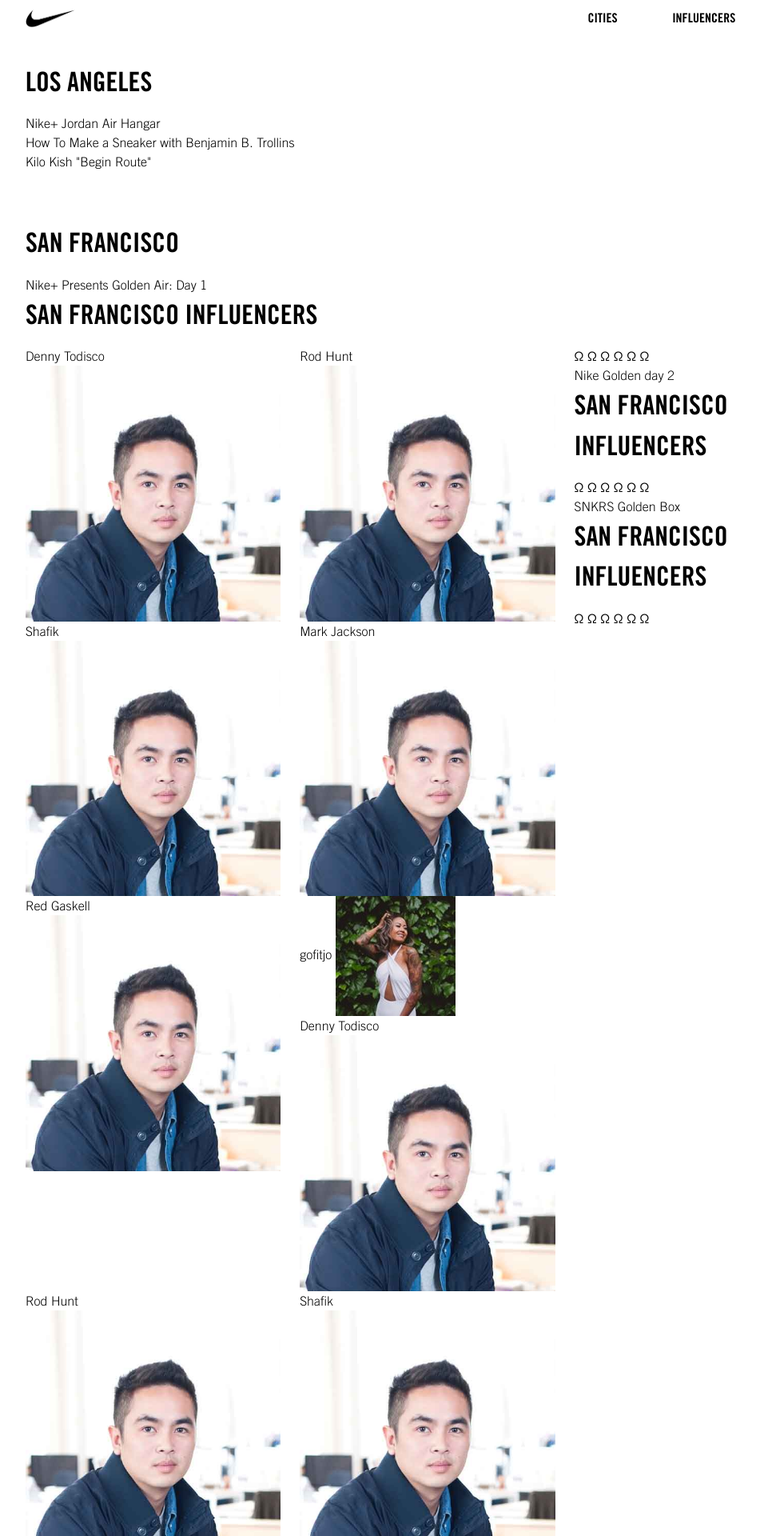
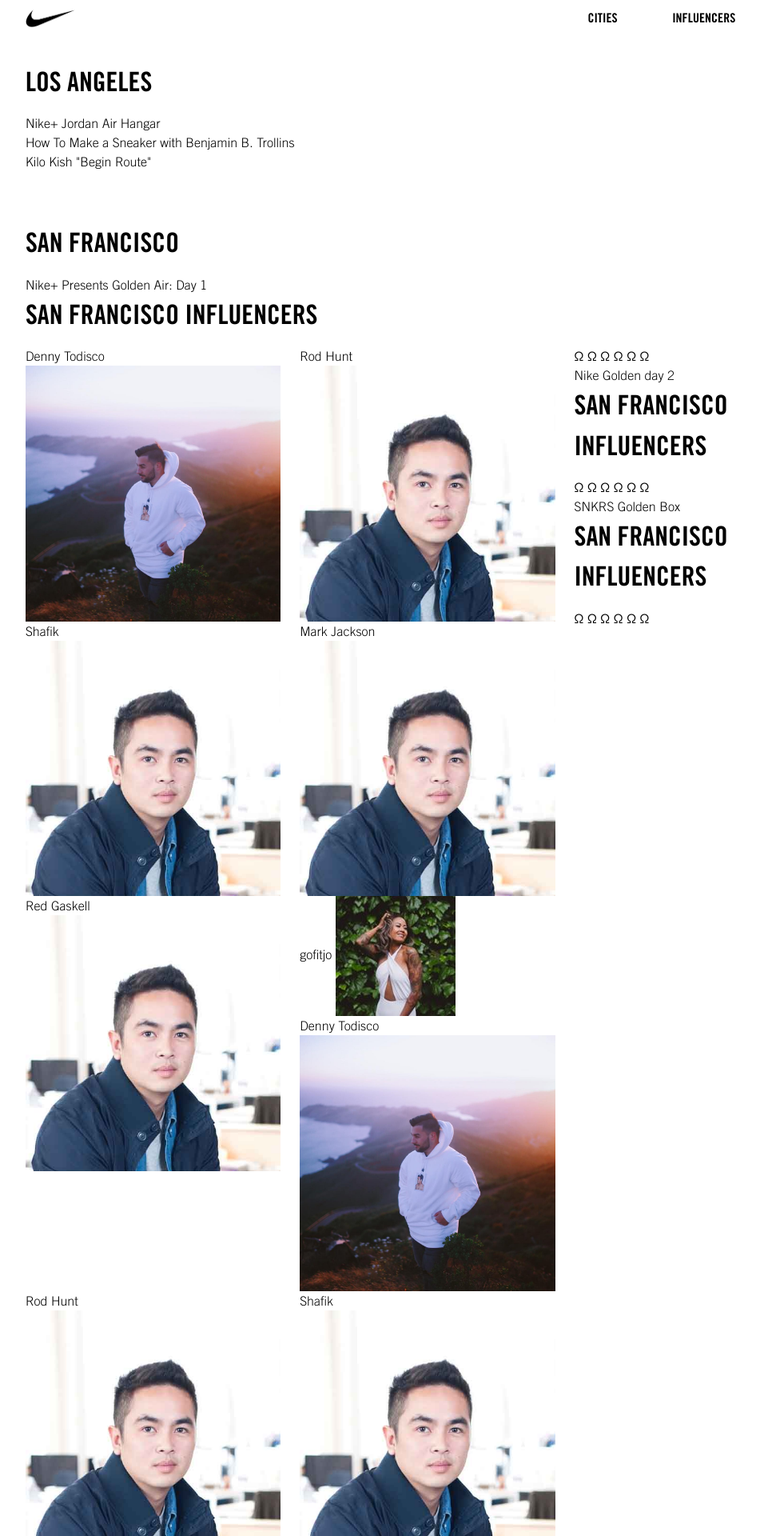
Before and after one commit to PHironaka/bream, a Jekyll site: the page built from cities.markdown, in a window 1280 px wide. Shown: the top 1920 px of the page at 80% size, without its empty margins (105-1056 px from the left). Built offline with Jekyll 4.4.1, drawn with Linux system fonts in a browser that asks for light colours; a script that is not in the unit is left out.

Commit message:
Updated Denny Todisco

```diff
--- a/_influencers/denny-todisco.markdown
+++ b/_influencers/denny-todisco.markdown
@@ -1,7 +1,7 @@
 ---
 title: Denny Todisco
 date: 2016-07-22 17:23:00 Z
-image: "/uploads/red-gakell.jpg"
+image: "/uploads/13398889_999609366754218_1940363962_n.jpg"
 city: SF
 layout: page
 ---
```
